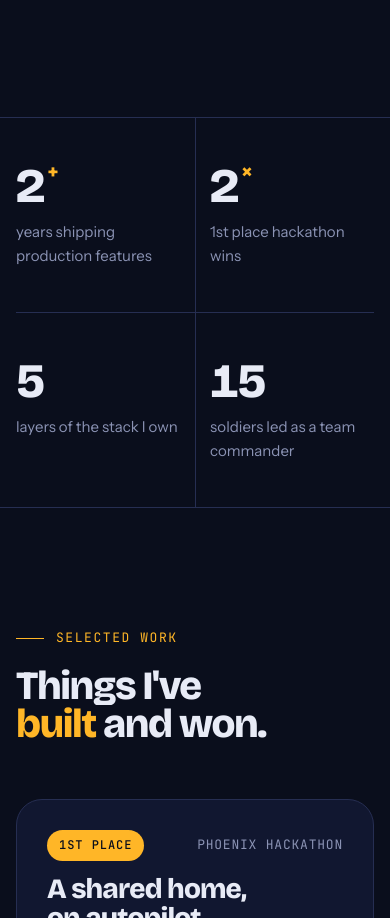
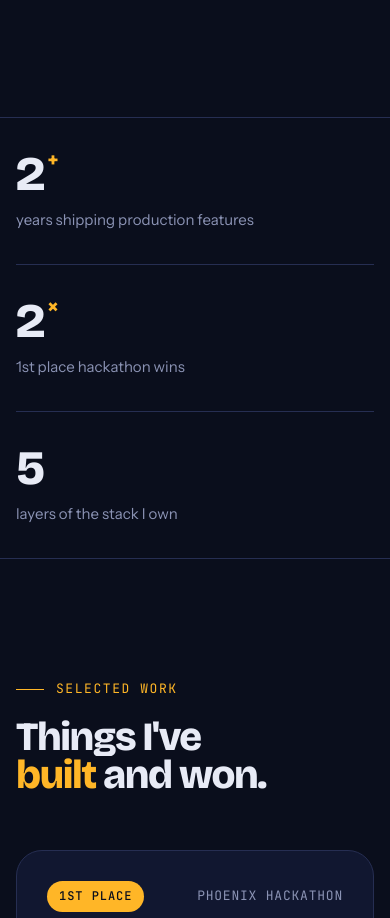
Before and after one commit to Idanbiton2808/Idanbiton2808.github.io, a plain HTML site: page index.html in a window 390 px wide. Shown: the part 3763-4681 px from the top of the page. Drawn offline with nearby package versions, Linux system fonts and the light colour scheme.

Commit message:
Remove the team commander stat
Co-Authored-By: Claude Opus 5.5 <noreply@anthropic.com>
Claude-Session: https://claude.ai/code/session_01BkUHq43VGR56QoreLCw7VP

```diff
--- a/index.html
+++ b/index.html
@@ -192,17 +192,16 @@ body::before {
 
 /* Numbers */
 .nums { border-block: 1px solid var(--line); }
-.nums .wrap { display: grid; grid-template-columns: repeat(4, minmax(0, 1fr)); }
+.nums .wrap { display: grid; grid-template-columns: repeat(3, minmax(0, 1fr)); }
 .num { padding-block: 44px; padding-inline: 20px; border-left: 1px solid var(--line); }
 .num:first-child { border-left: 0; padding-left: 0; }
 .num strong { display: block; font-family: var(--f-display); font-weight: 800; font-size: clamp(48px, 6vw, 84px); line-height: 1; letter-spacing: -.04em; font-variant-numeric: tabular-nums; }
 .num strong sup { font-size: .45em; color: var(--sun); vertical-align: top; margin-left: 4px; }
 .num span { display: block; margin-top: 10px; color: var(--muted); font-size: 15px; }
 @media (max-width: 760px) {
-  .nums .wrap { grid-template-columns: repeat(2, minmax(0, 1fr)); }
-  .num { padding-inline: 14px; }
-  .num:nth-child(3) { border-left: 0; padding-left: 0; }
-  .num:nth-child(-n+2) { border-bottom: 1px solid var(--line); }
+  .nums .wrap { grid-template-columns: 1fr; }
+  .num { border-left: 0; padding-inline: 0; padding-block: 32px; }
+  .num + .num { border-top: 1px solid var(--line); }
 }
 
 /* Contact */
@@ -365,7 +364,6 @@ body::before {
     <div class="num"><strong><b class="count" data-to="2">2</b><sup>+</sup></strong><span>years shipping production features</span></div>
     <div class="num"><strong><b class="count" data-to="2">2</b><sup>×</sup></strong><span>1st place hackathon wins</span></div>
     <div class="num"><strong><b class="count" data-to="5">5</b></strong><span>layers of the stack I own</span></div>
-    <div class="num"><strong><b class="count" data-to="15">15</b></strong><span>soldiers led as a team commander</span></div>
   </div>
 </section>
 
```
